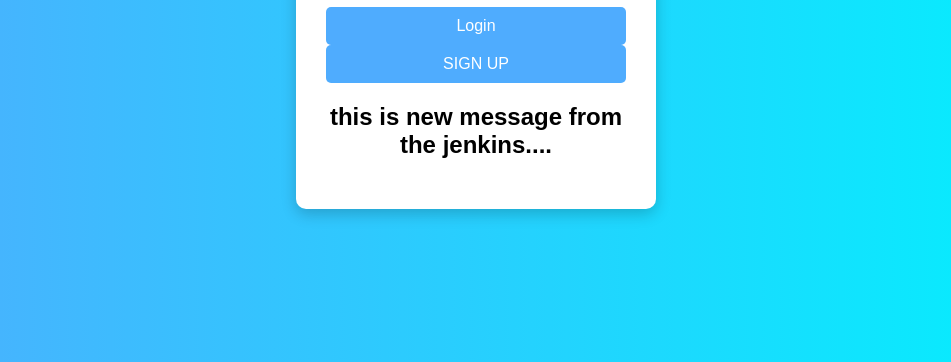
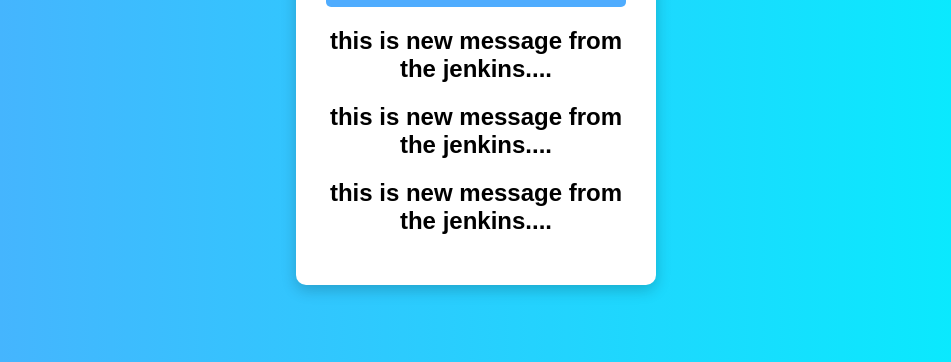
Before and after one commit to Thamizhthendral1303/jenkins, a plain HTML site: page index.html in a window 1280 px wide. Shown: the part 438-800 px from the top of the page, without its empty margins (164-1115 px from the left). Drawn offline with Linux system fonts and the light colour scheme.

Commit message:
file was updated 2

```diff
--- a/index.html
+++ b/index.html
@@ -18,6 +18,8 @@
         <button onclick="login()">Login</button>
         <button onclick="login()">SIGN UP</button>
 <h2>this is new message from the jenkins....</h2>
+<h2>this is new message from the jenkins....</h2>
+<h2>this is new message from the jenkins....</h2>
         <p id="message"></p>
     </div>
 </div>
```
